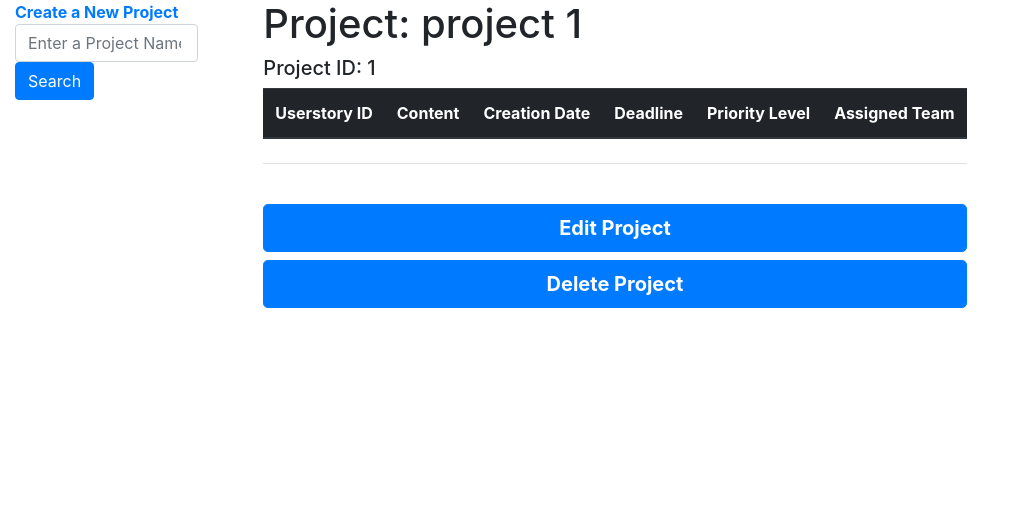
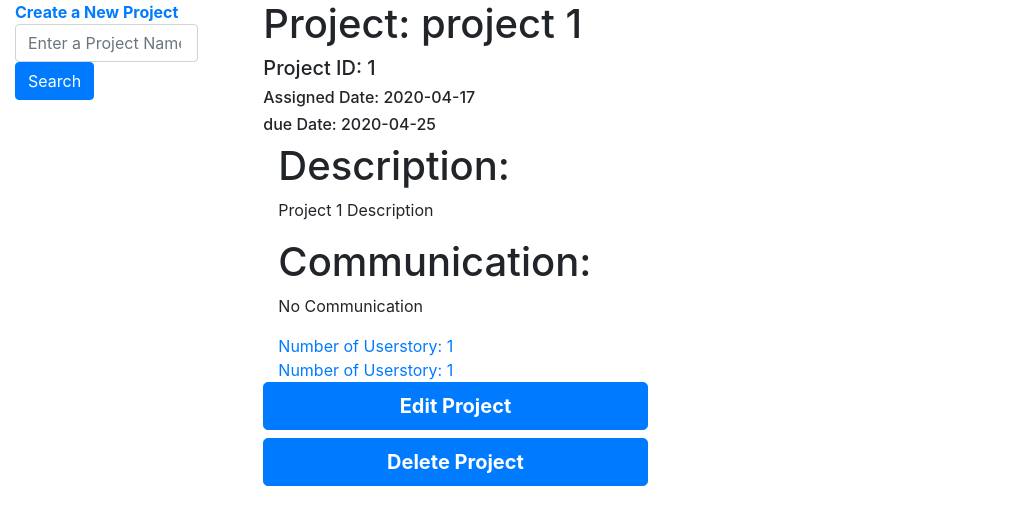
Before and after one commit to carlchengyt/Group6_WebApp, a Flask app: template app/templates/project.html in a window 1280 px wide. Shown: the part 86-611 px from the top of the page, without its empty margins (0-1015 px from the left). Run offline with Flask 2, Linux system fonts and the light colour scheme; data comes from the database, SQL or seed files in the repository; tables that the repository leaves empty hold one stand-in row (values such as "Sample post"); the template is opened without the code that fills it: values that come from a table or form of the project are taken from there, most other values are stand-ins (such as "Sample title", 1, 10 or a date in 2020); lists and menus that the app fills with data are empty; parts of the project's set-up code (start-up, migrations or seed data) failed here and were passed over; some libraries are stand-ins or nearby versions.

Commit message:
commit webapp

```diff
--- a/app/templates/backlog.html
+++ b/app/templates/backlog.html
@@ -47,17 +47,13 @@
             <div scope="col-8" class="dropdown">
                 {% for project in projects %}
                     <a href="{{ url_for('project.project', term=project.project_id) }}" type="button"
-                           class="box">>
+                           class="box">
                         <li>Project: </li>
                         <li>{{ project.name }}</li>
                         <li>Assigned Date: </li>
                         <li>{{ project.assigned_date }}</li>
                         <li>Due date: </li>
                         <li>{{ project.due_date }}</li>
-                        <li>Description: </li>
-                        <li>{{ project.description }}</li>
-                        <li>Communication: </li>
-                        <li>{{ project.communication }}</li>
                     </a>
                 {% endfor %}
             </div>
--- a/app/templates/project.html
+++ b/app/templates/project.html
@@ -31,28 +31,23 @@
             <div scope="col-8" class="dropdown">
                 <h1>Project: {{ current_project.name }}</h1>
                 <h5>Project ID: {{ current_project.project_id }}</h5>
-                <table class="table">
-                    <thead class="thead-dark">
-                    <tr>
-                        <th scope="col">Userstory ID</th>
-                        <th scope="col">Content</th>
-                        <th scope="col">Creation Date </th>
-                        <th scope="col">Deadline</th>
-                        <th scope="col">Priority Level</th>
-                        <th scope="col">Assigned Team</th>
-                    </tr>
+                <h6>Assigned Date: {{ current_project.assigned_date }}</h6>
+                <h6>due Date: {{ current_project.due_date }}</h6>
+                <div class="col-8">
+                    <h1>Description:</h1>
+                    <p>{{ current_project.description }}</p>
+                </div>
+                <div class="col-8">
+                    <h1>Communication:</h1>
+                    <p>{{ current_project.communication }}</p>
+                </div>
+                <div class="col-8">
                     {% for userstory in links %}
-                        <tr>
-                            <td><a href="#">{{ userstory.userstory_id }}</a></td>
-                            <td><a href="#">{{ userstory.content }}</a></td>
-                            <td><a href="#">{{ userstory.creation_date }}</a></td>
-                            <td><a href="#">{{ userstory.deadline }}</a></td>
-                            <td><a href="#">{{ userstory.priority_level }}</a></td>
-                            <td><a href="#">{{ userstory.team_name }}</a></td>
-                        </tr>
+                        <a href="{{ url_for(userstory.userstory_info, project_id=current_project.project_id) }}">
+                        Number of Userstory: {{ count(userstory.userstory_id) }}
+                        </a>
                     {% endfor %}
-                    </thead>
-                </table>
+                </div>
                 <a href="{{ url_for('project.edit_project', id=current_project.project_id) }}" type="button"
                    class="btn btn-primary btn-lg btn-block"><strong>Edit Project</strong></a>
                 <a href="{{ url_for('project.delete_project', project=current_project.project_id) }}" type="button"
```
Also changed, not shown: app/project/routes.py (line endings or trailing spaces).
